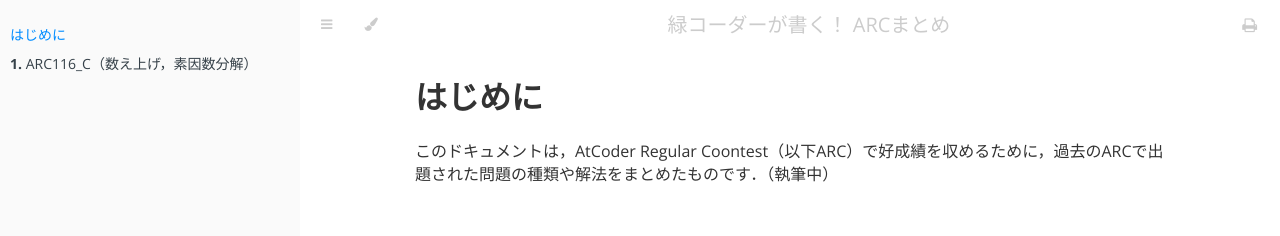
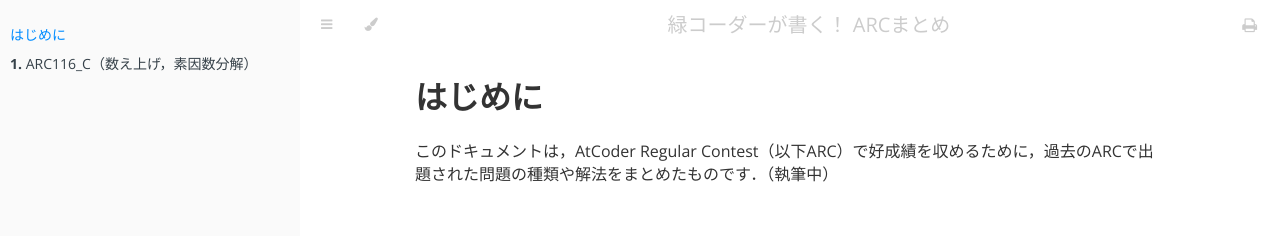
Before and after one commit to lenna-kun/ARC, a plain HTML site: page index.html in a window 1280 px wide. Shown: the top 236 px of the page. Drawn offline with nearby package versions, Linux system fonts and the light colour scheme; some packages are replaced by stand-ins of ours.

Commit message:
deploy: lenna-kun/ARC-book@b4d4f0d6891cee8aaf8d6b4ef54a571e2f551598

```diff
--- a/index.html
+++ b/index.html
@@ -136,7 +136,7 @@
                 <div id="content" class="content">
                     <main>
                         <h1><a class="header" href="#はじめに" id="はじめに">はじめに</a></h1>
-<p>このドキュメントは，AtCoder Regular Coontest（以下ARC）で好成績を収めるために，過去のARCで出題された問題の種類や解法をまとめたものです．（執筆中）</p>
+<p>このドキュメントは，AtCoder Regular Contest（以下ARC）で好成績を収めるために，過去のARCで出題された問題の種類や解法をまとめたものです．（執筆中）</p>
 <h2><a class="header" href="#想定する読者" id="想定する読者">想定する読者</a></h2>
 <p>Pythonを用いたプログラミングに慣れている方を読者として想定しており，Python言語自体の仕様や，基本的な文法にはあまり触れません．
 また，筆者自身も緑コーダーであり未熟であるため，このドキュメントで青diff以上の問題に触れることはほとんどありません．</p>
```
Also changed, not shown: print.html (+1 -1 lines).
